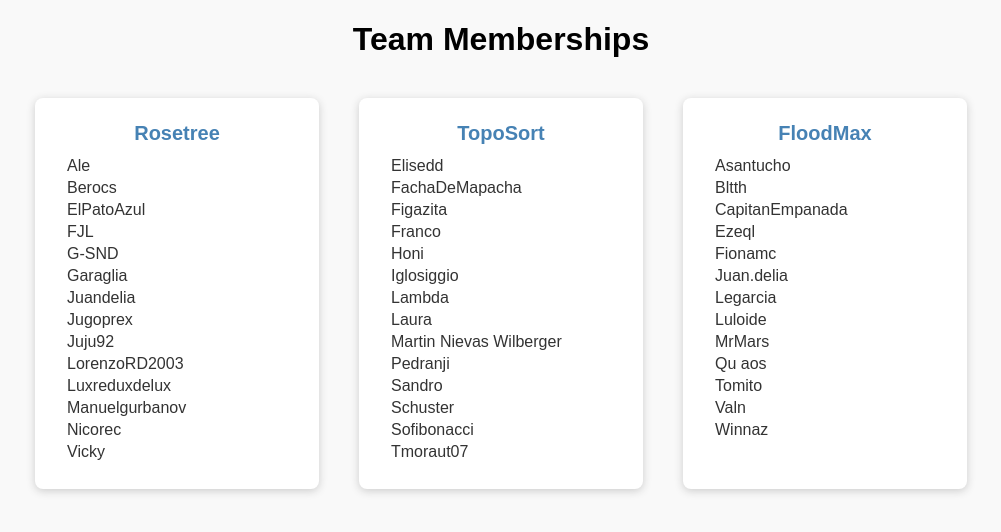
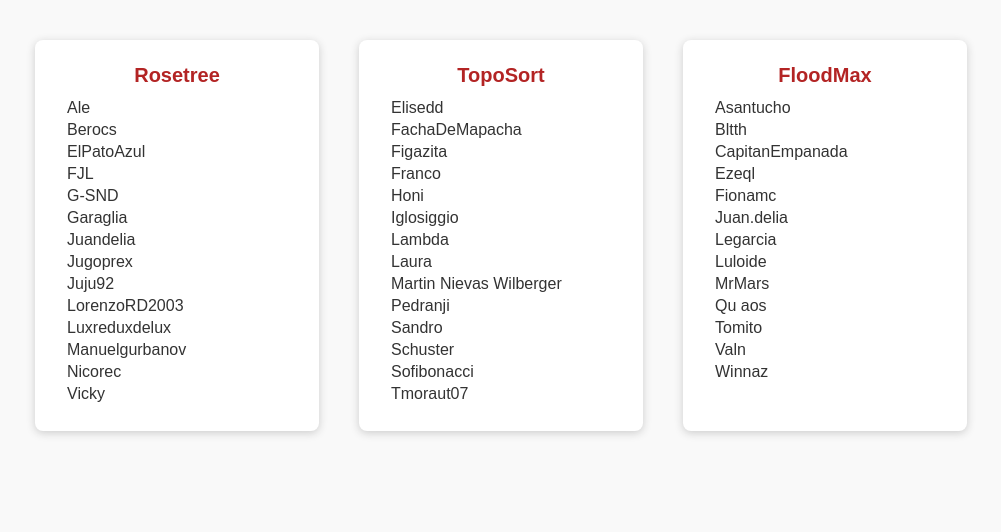
Before and after one commit to comcomUBA/cubaweeki, a plain HTML site: page race/team_members.html in a window 1280 px wide. Shown: the whole page, without its empty margins (139-1140 px from the left). Drawn offline with Linux system fonts and the light colour scheme.

Commit message:
pasadita minima en team members

```diff
--- a/race/team_members.html
+++ b/race/team_members.html
@@ -18,7 +18,7 @@
       font-size: 20px;
       font-weight: bold;
       margin-bottom: 12px;
-      color: #4682b4;
+      color: #b32424;
       text-align: center;
     }
     .member {
@@ -29,7 +29,6 @@
   </style>
 </head>
 <body>
-  <h1 style="text-align:center;">Team Memberships</h1>
   <div class="team-list" id="team-list"></div>
   <script>
     d3.json("teams.json").then(function(data) {
```
